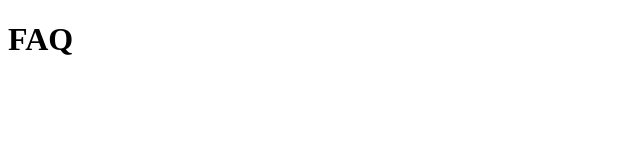
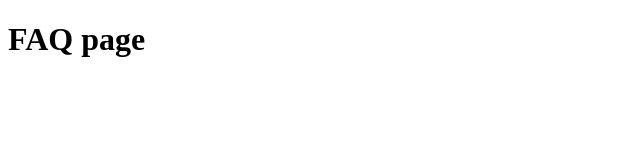
Before and after one commit to RutikPetkar98/icp-6-group-11-html-css-js-bootstrap-project3, a plain HTML site: page pages/faq.html in a window 1280 px wide. Shown: the whole page, without its empty margins (0-640 px from the left). Drawn offline with Linux system fonts and the light colour scheme.

Commit message:
Added some changes

```diff
--- a/pages/faq.html
+++ b/pages/faq.html
@@ -8,6 +8,6 @@
     <script src="../javascript/faq.js"></script>
 </head>
 <body>
-    <h1>FAQ</h1>
+    <h1>FAQ page</h1>
 </body>
 </html>
```
